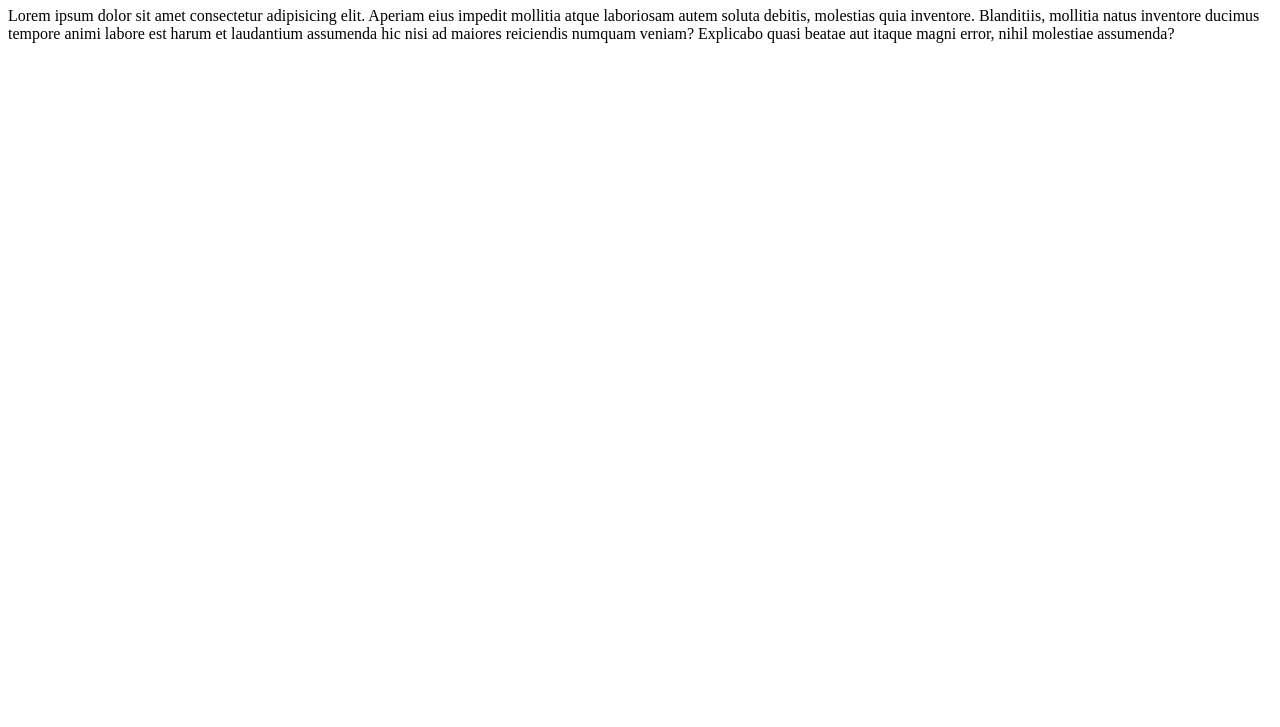
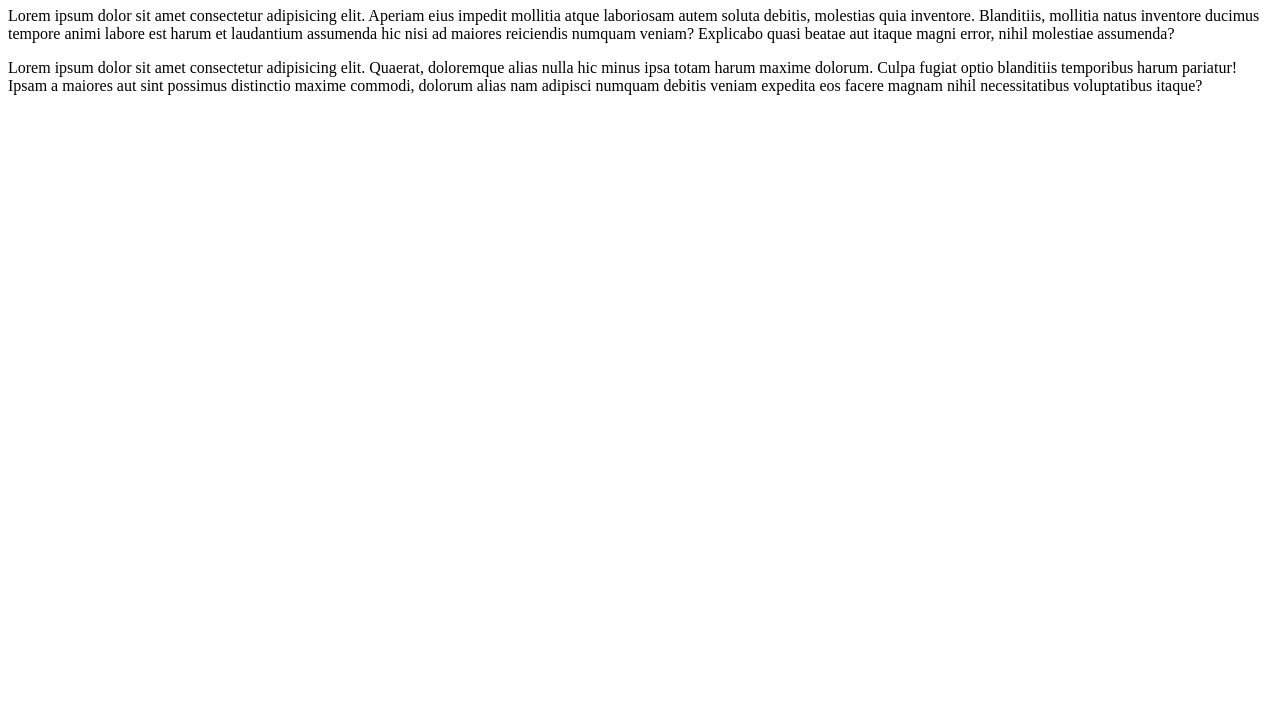
Before and after one commit to sksamad3/Learning_Git, a plain HTML site: page index.html in a window 1280 px wide. Shown: the part 73-800 px from the top of the page. Drawn offline with Linux system fonts and the light colour scheme.

Commit message:
Second commit on light mode branch

```diff
--- a/index.html
+++ b/index.html
@@ -9,5 +9,8 @@
     <!-- First commit  -->
     <h1>Flipkart </h1>
     <p>Lorem ipsum dolor sit amet consectetur adipisicing elit. Aperiam eius impedit mollitia atque laboriosam autem soluta debitis, molestias quia inventore. Blanditiis, mollitia natus inventore ducimus tempore animi labore est harum et laudantium assumenda hic nisi ad maiores reiciendis numquam veniam? Explicabo quasi beatae aut itaque magni error, nihil molestiae assumenda?</p>
+
+    <!-- Second commit on light mode branch  -->
+     <p>Lorem ipsum dolor sit amet consectetur adipisicing elit. Quaerat, doloremque alias nulla hic minus ipsa totam harum maxime dolorum. Culpa fugiat optio blanditiis temporibus harum pariatur! Ipsam a maiores aut sint possimus distinctio maxime commodi, dolorum alias nam adipisci numquam debitis veniam expedita eos facere magnam nihil necessitatibus voluptatibus itaque?</p>
 </body>
 </html>
--- a/script.js
+++ b/script.js
@@ -1,2 +1,5 @@
 // First line of the script
 console.log("Hellow World");
+
+// Second line of the script
+console.log("This is my third line of  script");
--- a/style.css
+++ b/style.css
@@ -1,6 +1,13 @@
-/* First commit  */
-body{
+/* First commit */
+body
+{
     font-family: 'Segoe UI', Tahoma, Geneva, Verdana, sans-serif;
     background-color: #1e1e1e;
     color: white;
 }
+
+/* Second commit on light mode branch */
+body{
+    color: black;
+    background-color: white;
+}
```
